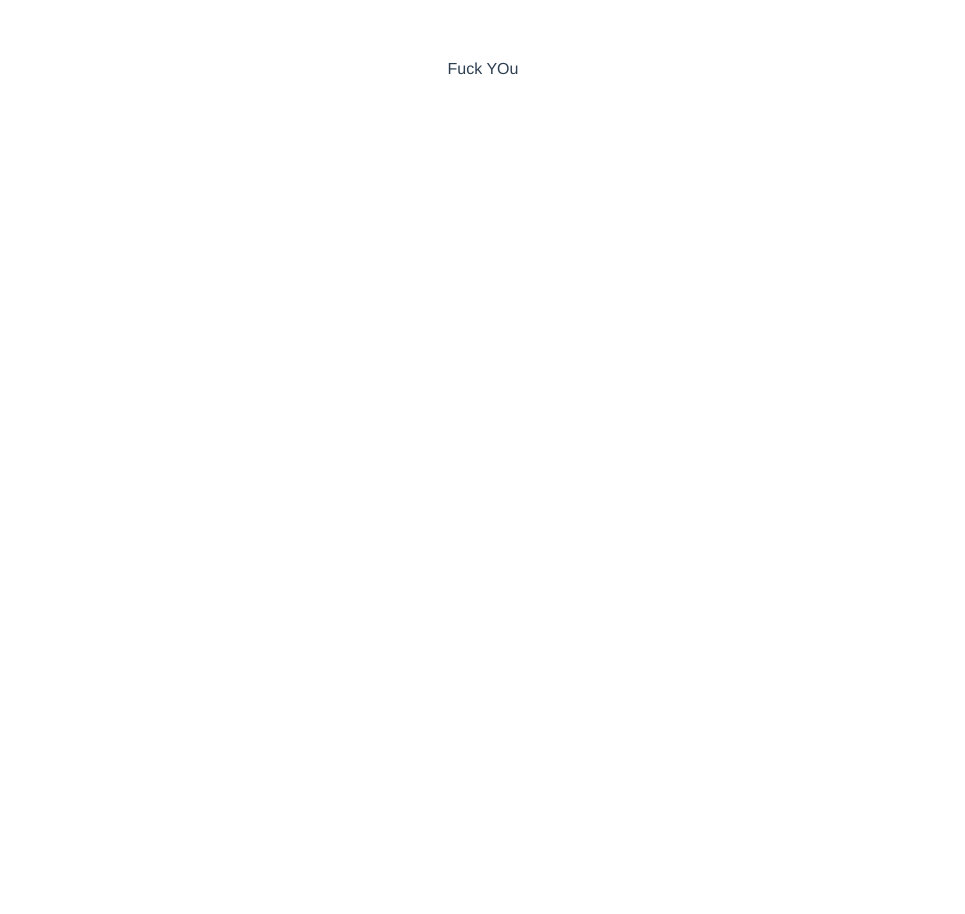
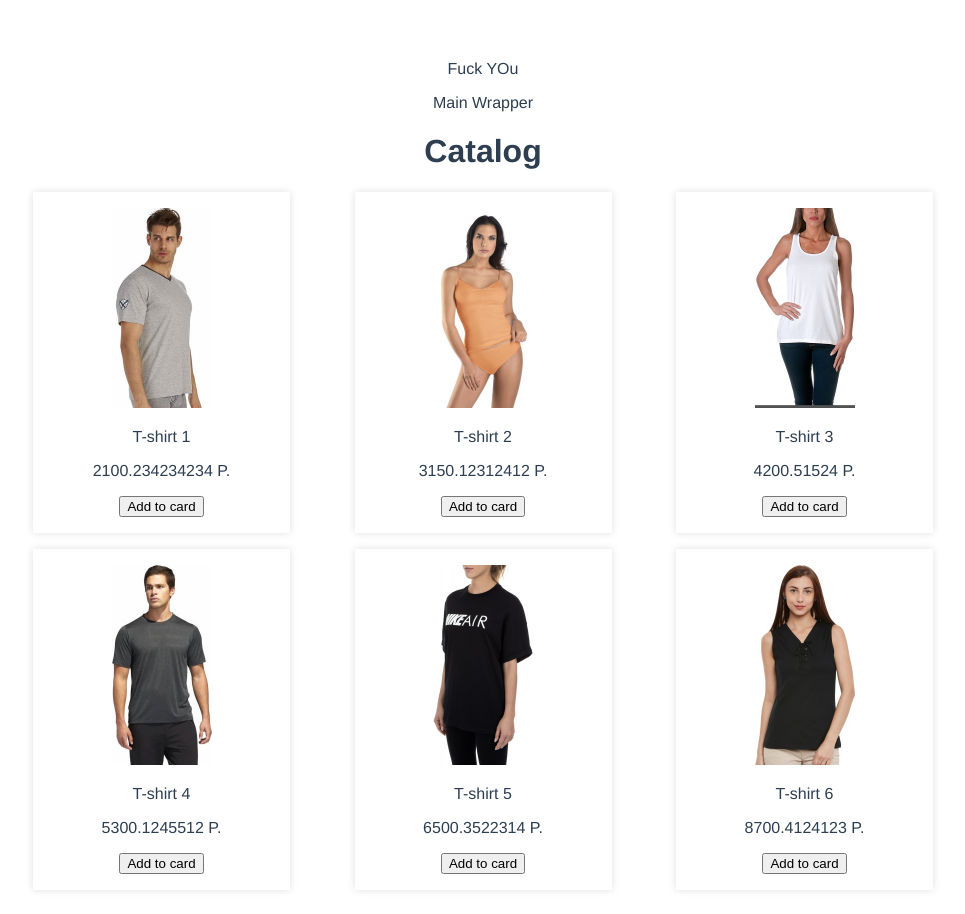
Before and after one commit to PaulNorthern/online_shop, a Vue app: page / in a window 1280 px wide. Shown: the whole page, without its empty margins (157-1122 px from the left). Before the commit the page ends 800 px from the top, so only its background shows below. Built offline with nearby package versions, Linux system fonts and the light colour scheme.

Commit message:
added components and item data

```diff
--- a/db.json
+++ b/db.json
@@ -1,19 +1,52 @@
 {
-  "posts": [
+  "products": [
     {
-      "id": 1,
-      "title": "json-server",
-      "author": "typicode"
+      "image": "1.png",
+      "name": "T-shirt 1",
+      "price": 2100.234234234,
+      "article": "T1",
+      "available": true,
+      "category": "Мужские"
+    },
+    {
+      "image": "2.png",
+      "name": "T-shirt 2",
+      "price": 3150.12312412,
+      "article": "T2",
+      "available": true,
+      "category": "Женские"
+    },
+    {
+      "image": "3.png",
+      "name": "T-shirt 3",
+      "price": 4200.51524,
+      "article": "T3",
+      "available": false,
+      "category": "Женские"
+    },
+    {
+      "image": "4.png",
+      "name": "T-shirt 4",
+      "price": 5300.1245512,
+      "article": "T4",
+      "available": true,
+      "category": "Мужские"
+    },
+    {
+      "image": "5.png",
+      "name": "T-shirt 5",
+      "price": 6500.3522314,
+      "article": "T5",
+      "available": false,
+      "category": "Женские"
+    },
+    {
+      "image": "6.png",
+      "name": "T-shirt 6",
+      "price": 8700.4124123,
+      "article": "T6",
+      "available": true,
+      "category": "Женские"
     }
-  ],
-  "comments": [
-    {
-      "id": 1,
-      "body": "some comment",
-      "postId": 1
-    }
-  ],
-  "profile": {
-    "name": "typicode"
-  }
+  ]
 }
--- a/src/App.vue
+++ b/src/App.vue
@@ -1,15 +1,18 @@
 <template>
   <div>
     Fuck YOu
+    <MainWrapper/>
   </div>
 </template>
 
 <script>
 
+import MainWrapper from "@/components/MainWrapper";
+
 export default {
   name: 'App',
   components: {
-
+    MainWrapper
   }
 }
 </script>
--- /dev/null
+++ b/src/assets/styles/variables.scss
@@ -0,0 +1,4 @@
+$padding: 8px;
+$margin: 8px;
+
+$radius: 4px;
--- /dev/null
+++ b/src/components/Card.vue
@@ -0,0 +1,15 @@
+<template>
+  <div>
+
+  </div>
+</template>
+
+<script>
+export default {
+  name: "Card"
+}
+</script>
+
+<style scoped>
+
+</style>
--- /dev/null
+++ b/src/components/Catalog.vue
@@ -0,0 +1,95 @@
+<template>
+  <div class="catalog">
+    <h1>Catalog</h1>
+    <div class="catalog__list">
+      <CatalogItem
+          v-for="product in products"
+          :key="product.article"
+          :product_data="product"
+          @sendArticle="showChildArticle"
+      />
+    </div>
+  </div>
+</template>
+
+<script>
+import CatalogItem from "@/components/CatalogItem";
+
+export default {
+  name: "Catalog",
+  components: {
+    CatalogItem
+  },
+  props:{},
+  data(){
+    return {
+      products: [
+        {
+          image: "1.png",
+          name: "T-shirt 1",
+          price: 2100.234234234,
+          article: "T1",
+          available: true,
+          category: "Мужские"
+        },
+        {
+          image: "2.png",
+          name: "T-shirt 2",
+          price: 3150.12312412,
+          article: "T2",
+          available: true,
+          category: "Женские"
+        },
+        {
+          image: "3.png",
+          name: "T-shirt 3",
+          price: 4200.51524,
+          article: "T3",
+          available: false,
+          category: "Женские"
+        },
+        {
+          image: "4.png",
+          name: "T-shirt 4",
+          price: 5300.1245512,
+          article: "T4",
+          available: true,
+          category: "Мужские"
+        },
+        {
+          image: "5.png",
+          name: "T-shirt 5",
+          price: 6500.3522314,
+          article: "T5",
+          available: false,
+          category: "Женские"
+        },
+        {
+          image: "6.png",
+          name: "T-shirt 6",
+          price: 8700.4124123,
+          article: "T6",
+          available: true,
+          category: "Женские"
+        }
+      ]
+    }
+  },
+  methods: {
+    showChildArticle(data){
+      console.log(data)
+    }
+  }
+}
+</script>
+
+<style lang="scss">
+  .catalog {
+    &__list {
+      display: flex;
+      flex-wrap: wrap;
+      justify-content: space-between;
+      align-items: center;
+    }
+  }
+</style>
--- /dev/null
+++ b/src/components/CatalogItem.vue
@@ -0,0 +1,48 @@
+<template>
+  <div class="catalog-item">
+    <img class="catalog-item__image" :src="imgLing" alt="изображние товара">
+    <p class="catalog-item__name">{{ product_data.name }}</p>
+    <p class="catalog-item__price">{{ product_data.price }} P.</p>
+    <button @click="sendDataToParent" class="catalog-item__add_to_cart_btn btn">Add to card</button>
+  </div>
+</template>
+
+<script>
+export default {
+  name: "CatalogItem",
+  props: {
+    product_data: {
+      type: Object,
+      default() {
+        return {}
+      }
+    }
+  },
+  emits: {
+    sendArticle: {}
+  },
+  computed: {
+    imgLing(){
+      const fileName = this.product_data.image;
+      return require(`../assets/images/${fileName}`);
+    }
+  },
+  methods: {
+    sendDataToParent(){
+      this.$emit('sendArticle', this.product_data.article)
+    }
+  }
+}
+</script>
+
+<style lang="scss">
+  .catalog-item {
+    flex-basis: 25%; // 25% ширины в родителе
+    box-shadow: 0 0 8px 0 #e0e0e0;
+    padding: $padding * 2;
+    margin-bottom: $margin * 2;
+    &__image {
+      width: 100px;
+    }
+  }
+</style>
--- /dev/null
+++ b/src/components/MainWrapper.vue
@@ -0,0 +1,44 @@
+<template>
+  <div class="main-wrapper">
+    <p>{{ title }}</p>
+    <Catalog />
+    <Card />
+  </div>
+</template>
+
+<script>
+
+import Catalog from "@/components/Catalog";
+import Card from "@/components/Card";
+
+export default {
+  name: "MainWrapper",
+  components: {
+    Catalog,
+    Card
+  },
+  props: {},
+  data() {
+    return {
+      title: 'Main Wrapper'
+    }
+  },
+  computed: {},
+  methods: {},
+  watch: {},
+  mounted() {
+    // когда компонент полностью загрузиться
+  }
+}
+</script>
+
+<style>
+  .main-wrapper {
+    /*display: flex;*/
+    /*flex-direction: column;*/
+    /*justify-content: center;*/
+    /*align-items: center;*/
+    max-width: 900px;
+    margin: 0 auto;
+  }
+</style>
--- /dev/null
+++ b/vue.config.js
@@ -0,0 +1,9 @@
+module.exports = {
+    css: {
+        loaderOptions: {
+            sass: {
+                additionalData: `@import "@/assets/styles/variables.scss";`
+            },
+        },
+    }
+};
```
Also changed, not shown: package.json (+5 -2 lines), 1 other file (tests, documents, lock files or other folders).
